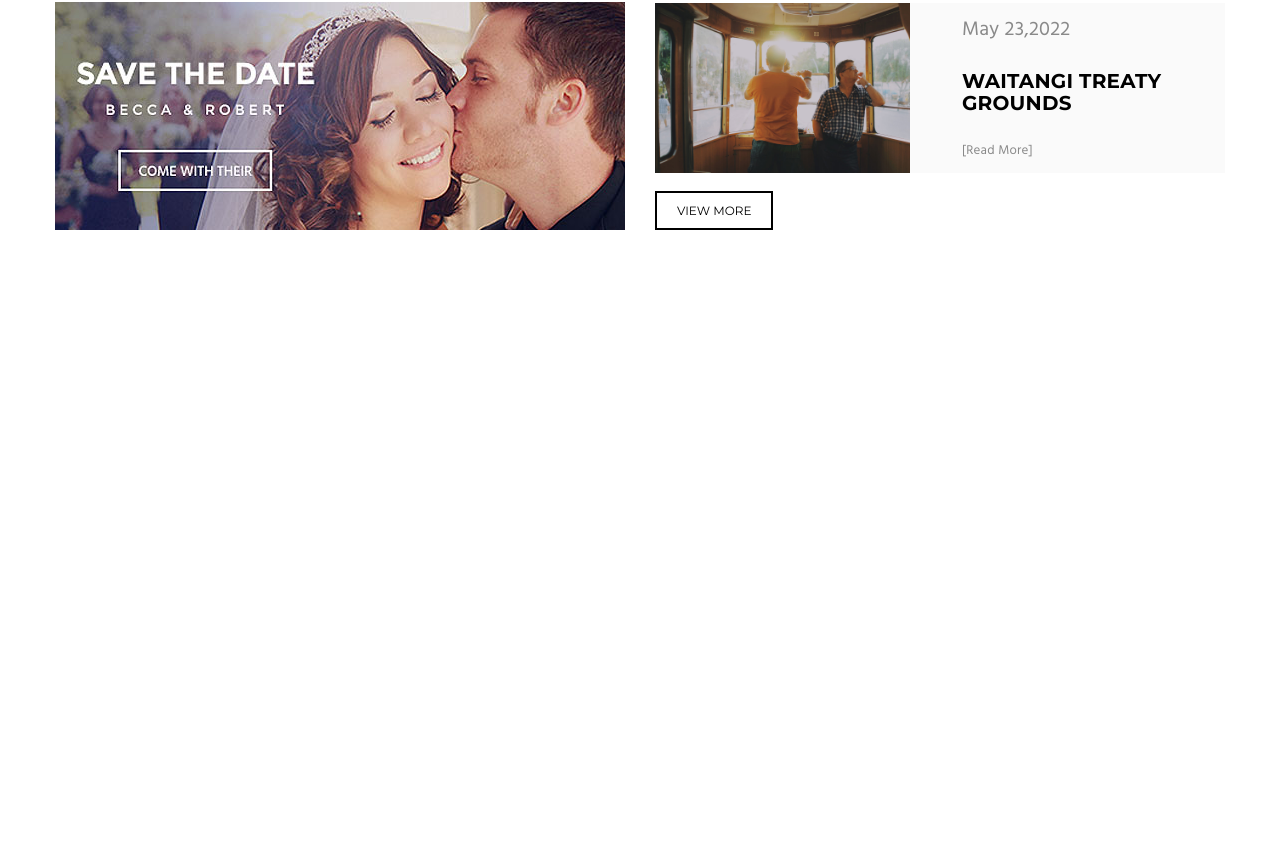
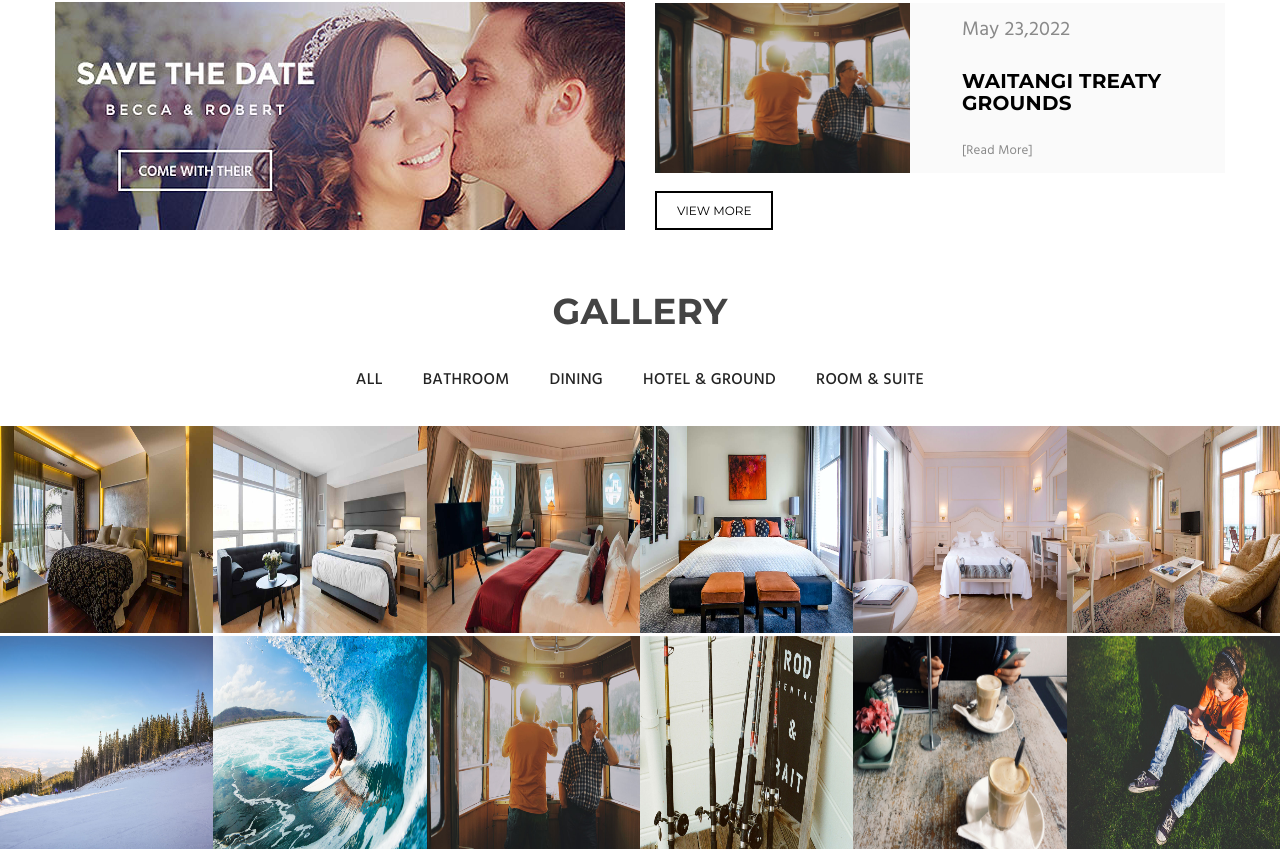
Before and after one commit to SalimiDev/Hotel-ReactJsApp, a React (Create React App) app: page / in a window 1280 px wide. Shown: the part 3324-4182 px from the top of the page. Before the commit the page ends 3584 px from the top, so only its background shows below. Built offline with nearby package versions, Linux system fonts and the light colour scheme.

Commit message:
feat:create Gallery component UI in home page *Add styles and responsiveness design *TODO:add funcionality to gallery slider

```diff
--- /dev/null
+++ b/src/components/Gallery.js
@@ -0,0 +1,34 @@
+import React from 'react';
+import styles from '../styles/layout/Gallery.module.scss';
+import { room, blog } from '../assets/images';
+
+const Gallery = () => {
+    const roomList = Object.values(room);
+    const blogList = Object.values(blog);
+    const gallery = [...roomList, ...blogList];
+
+    return (
+        <section className={styles.gallery}>
+            <div className={styles.container}>
+                <h2>GALLERY</h2>
+                <ul className={styles.galleryMenu}>
+                    <li>all</li>
+                    <li>bathroom</li>
+                    <li>dining</li>
+                    <li>hotel & ground</li>
+                    <li>room & suite</li>
+                </ul>
+                <figure className={styles.gallery_container}>
+                    {gallery.slice(0, 12).map((item, index) => (
+                        <div className={styles.imgContainer}>
+                            <img key={index} src={item} alt='gallery' />
+                            <h6>Rooms</h6>
+                        </div>
+                    ))}
+                </figure>
+            </div>
+        </section>
+    );
+};
+
+export default Gallery;
--- a/src/pages/Home.js
+++ b/src/pages/Home.js
@@ -9,6 +9,7 @@ import OurBest from '../components/OurBest';
 import CustomerSlider from '../components/CustomerSlider';
 import EventAndDeal from '../components/EventAndDeal';
 import News from '../components/News';
+import Gallery from '../components/Gallery';
 const Home = () => {
     return (
         <div>
@@ -22,6 +23,7 @@ const Home = () => {
                 <EventAndDeal />
                 <News />
             </div>
+            <Gallery />
         </div>
     );
 };
--- /dev/null
+++ b/src/styles/layout/Gallery.module.scss
@@ -0,0 +1,91 @@
+@use '../utils/variables' as *;
+@use '../utils/mixins' as *;
+
+.gallery {
+    width: 100%;
+    margin-top: 30px;
+}
+
+.container {
+    @include centering(column);
+    row-gap: 25px;
+    overflow: hidden;
+
+    h2 {
+        font-family: $secondaryFont;
+        font-size: $h2-fontSize-lg;
+        font-weight: 700;
+        line-height: 43.2px;
+        color: inherit;
+        margin-bottom: 3px;
+    }
+}
+
+.galleryMenu {
+    @include centering(row);
+    list-style: none;
+    column-gap: 10px;
+    flex-wrap: wrap;
+
+    li {
+        font-family: $primaryFont;
+        color: #232323;
+        font-weight: 500;
+        font-size: 16px;
+        letter-spacing: 0.32;
+        padding: 7px 15px;
+        text-transform: uppercase;
+        transition: all 0.2s ease;
+        cursor: pointer;
+
+        &:hover {
+            background-color: $primaryColor;
+            color: white;
+        }
+    }
+}
+
+.gallery_container {
+    width: 100vw;
+    display: flex;
+    flex-wrap: wrap;
+    justify-content: flex-start;
+    overflow: hidden;
+
+    .imgContainer {
+        display: inline-block;
+        position: relative;
+        cursor: pointer;
+        margin-top: -6px;
+        overflow: hidden;
+
+        &:hover h6 {
+            visibility: visible;
+            transform: translate(0, -30px);
+        }
+
+        img {
+            width: 50vw;
+            height: 50vw;
+
+            @include media(tablet-lg) {
+                width: 33.3333333vw;
+                height: 33.3333333vw;
+            }
+            @include custom-media(min-width, $tablet-lg) {
+                width: 16.66666667vw;
+                height: 16.66666667vw;
+            }
+        }
+        h6 {
+            position: absolute;
+            display: flex;
+            color: white;
+            bottom: -15px;
+            left: 15%;
+            visibility: hidden;
+            z-index: 99;
+            transition: all 0.4s ease;
+        }
+    }
+}
```
